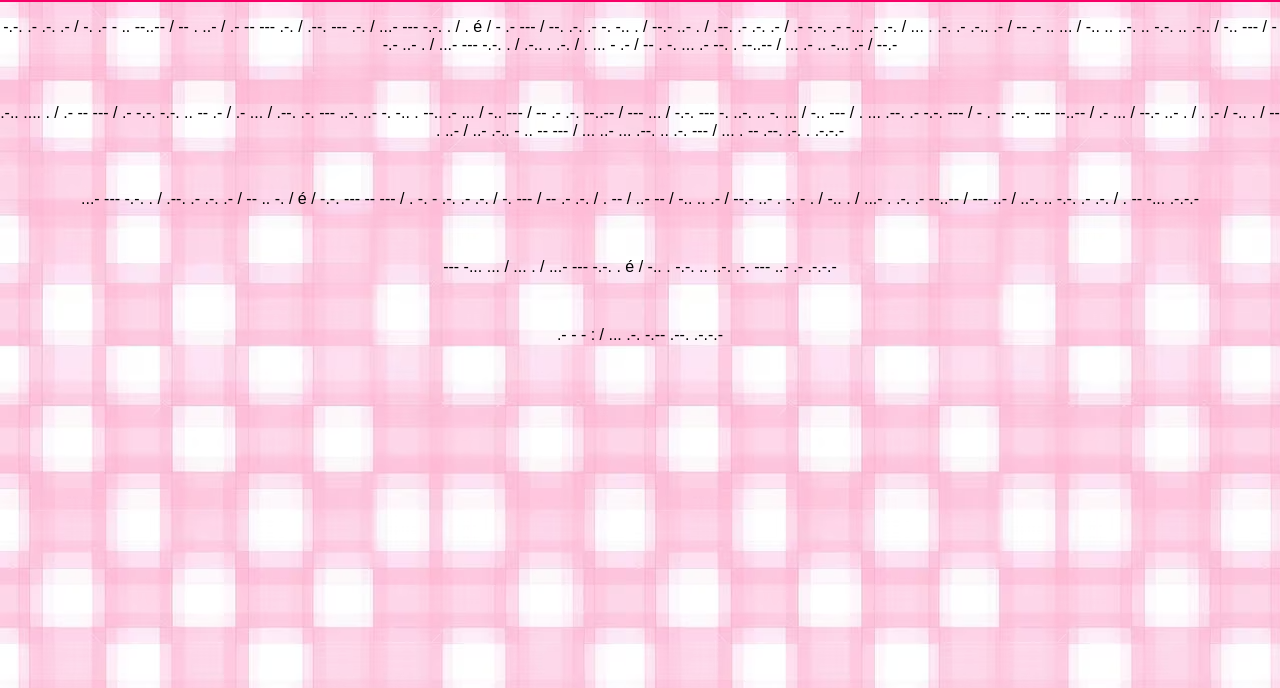
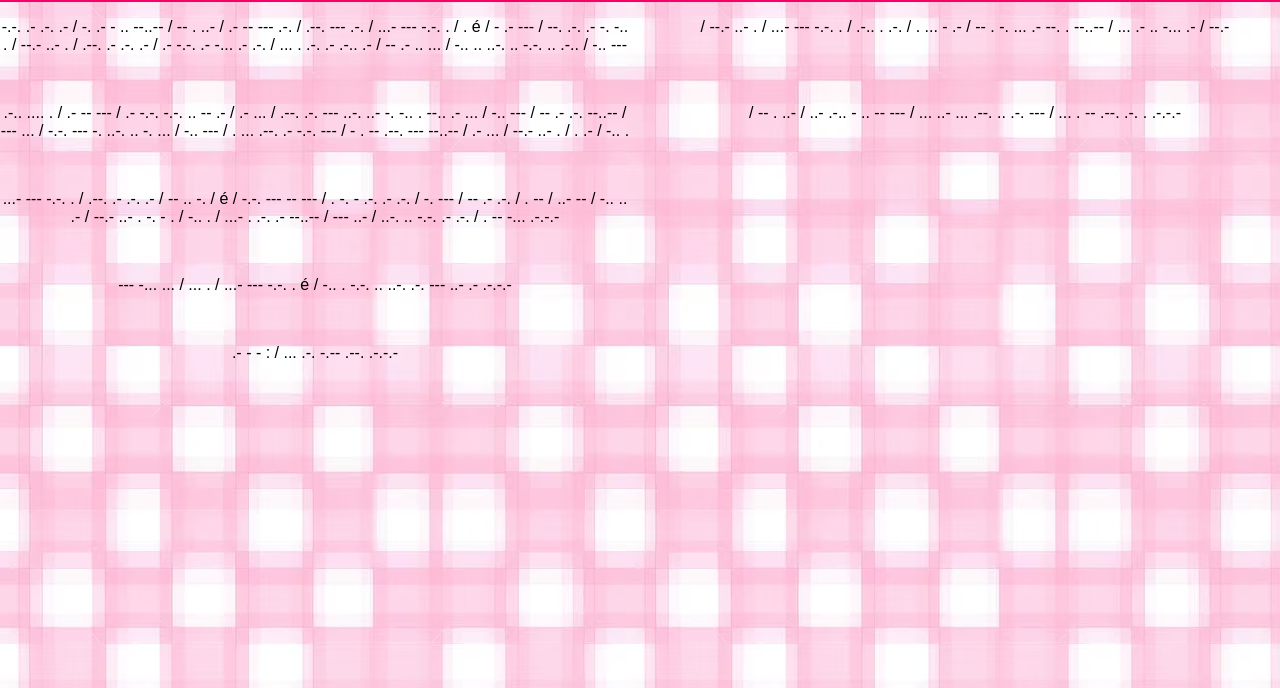
Before and after one commit to gswolf101/AmoaNanat, a plain HTML site: page nanat.html in a window 1280 px wide. Shown: the part 112-800 px from the top of the page. Drawn offline with Linux system fonts and the light colour scheme.

Commit message:
Update style.css

```diff
--- a/style.css
+++ b/style.css
@@ -65,3 +65,8 @@ hr {
     border-color: rgb(247, 0, 103);
     margin-top: 20px;
 }
+
+p {
+    columns: 2;
+    column-gap: 20px;
+}
```
